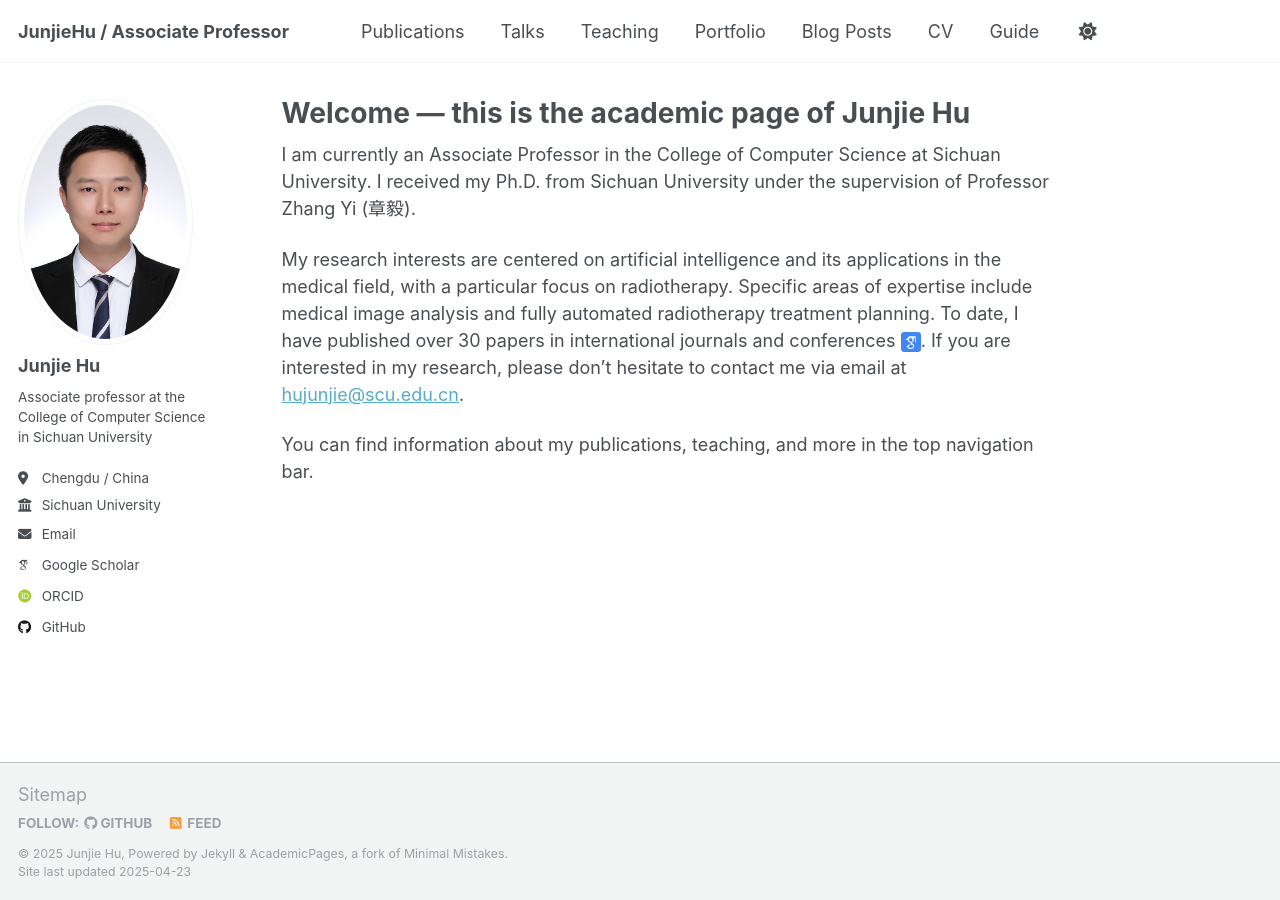
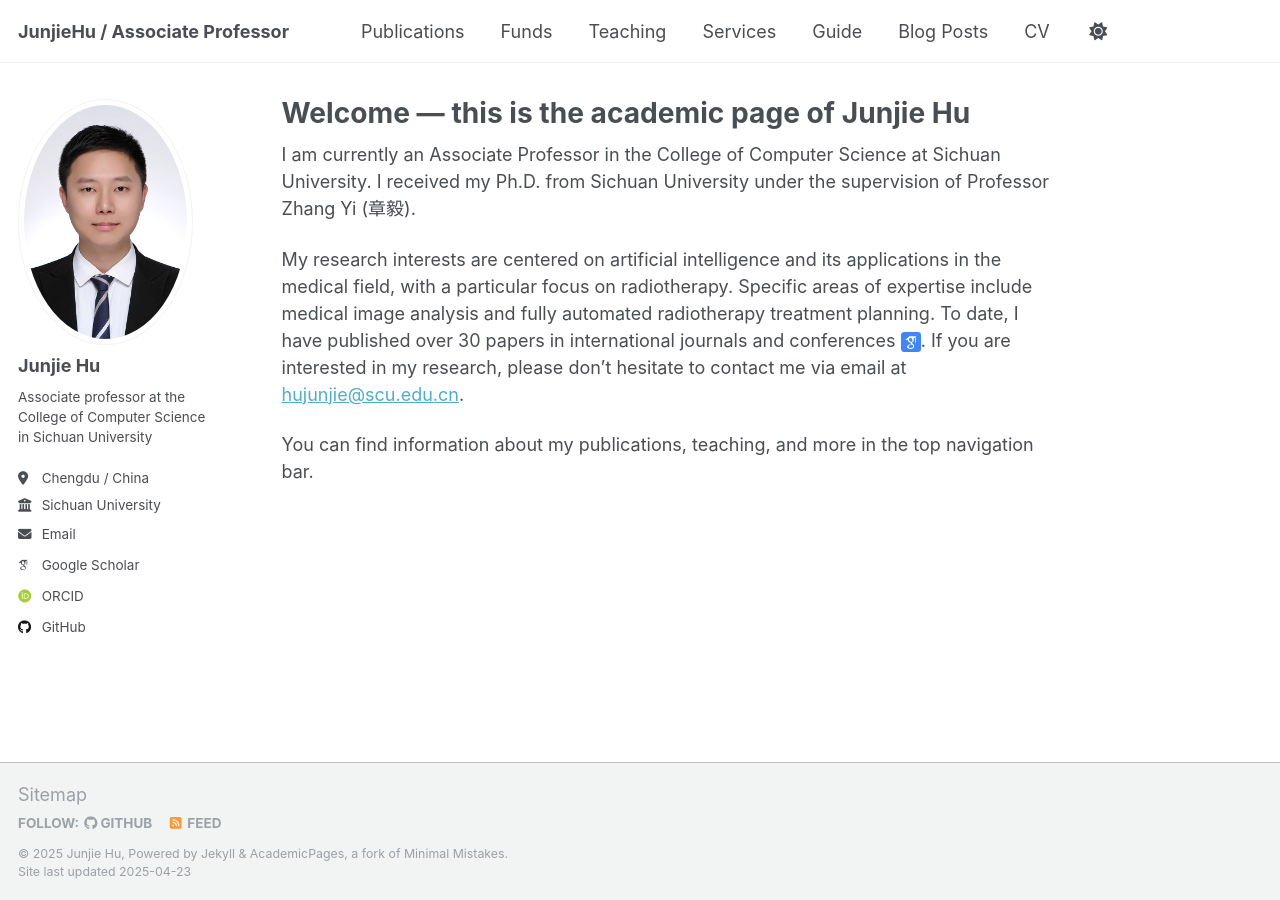
Before and after one commit to JunjieHuSCU/junjiehuscu.github.io, a Jekyll site: the page built from _pages/about.md, in a window 1280 px wide. Built offline with Jekyll 4.4.1, drawn with Linux system fonts in a browser that asks for light colours; some web fonts are replaced.

Commit message:
update _data/navigation.yml

```diff
--- a/_data/navigation.yml
+++ b/_data/navigation.yml
@@ -11,23 +11,20 @@
   - title: "Publications"
     url: /publications/
 
-  - title: "Talks"
-    url: /talks/
+  - title: "Funds"
+    url: /funds/
 
   - title: "Teaching"
     url: /teaching/
 
-  - title: "Portfolio"
-    url: /portfolio/
+  - title: "Services"
+    url: /services/
+
+  - title: "Guide"
+    url: /markdown/
 
   - title: "Blog Posts"
     url: /year-archive/
 
   - title: "CV"
     url: /cv/
-
-  # - title: "CV"
-  #   url: /cv-json/
-
-  - title: "Guide"
-    url: /markdown/
```
